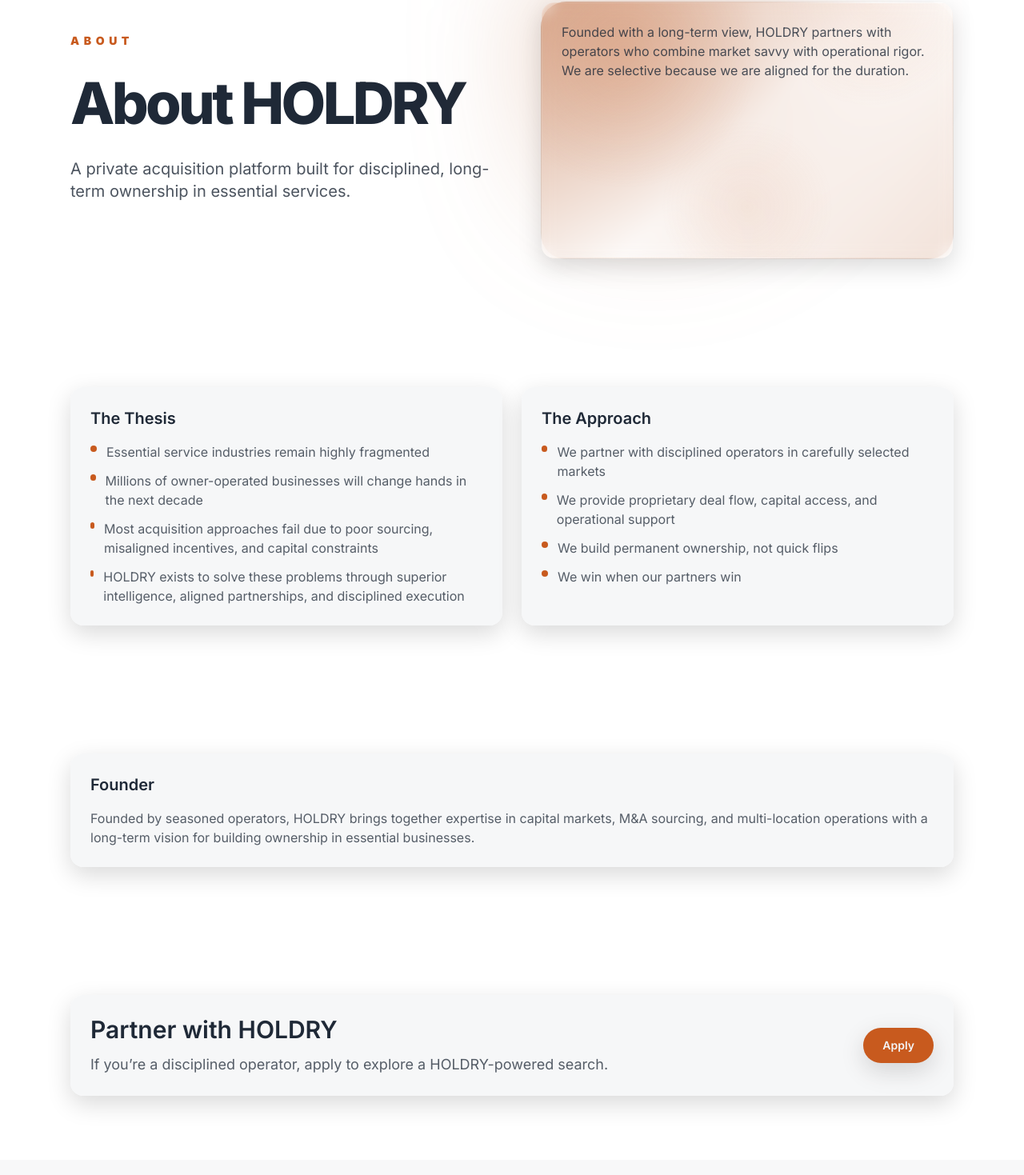
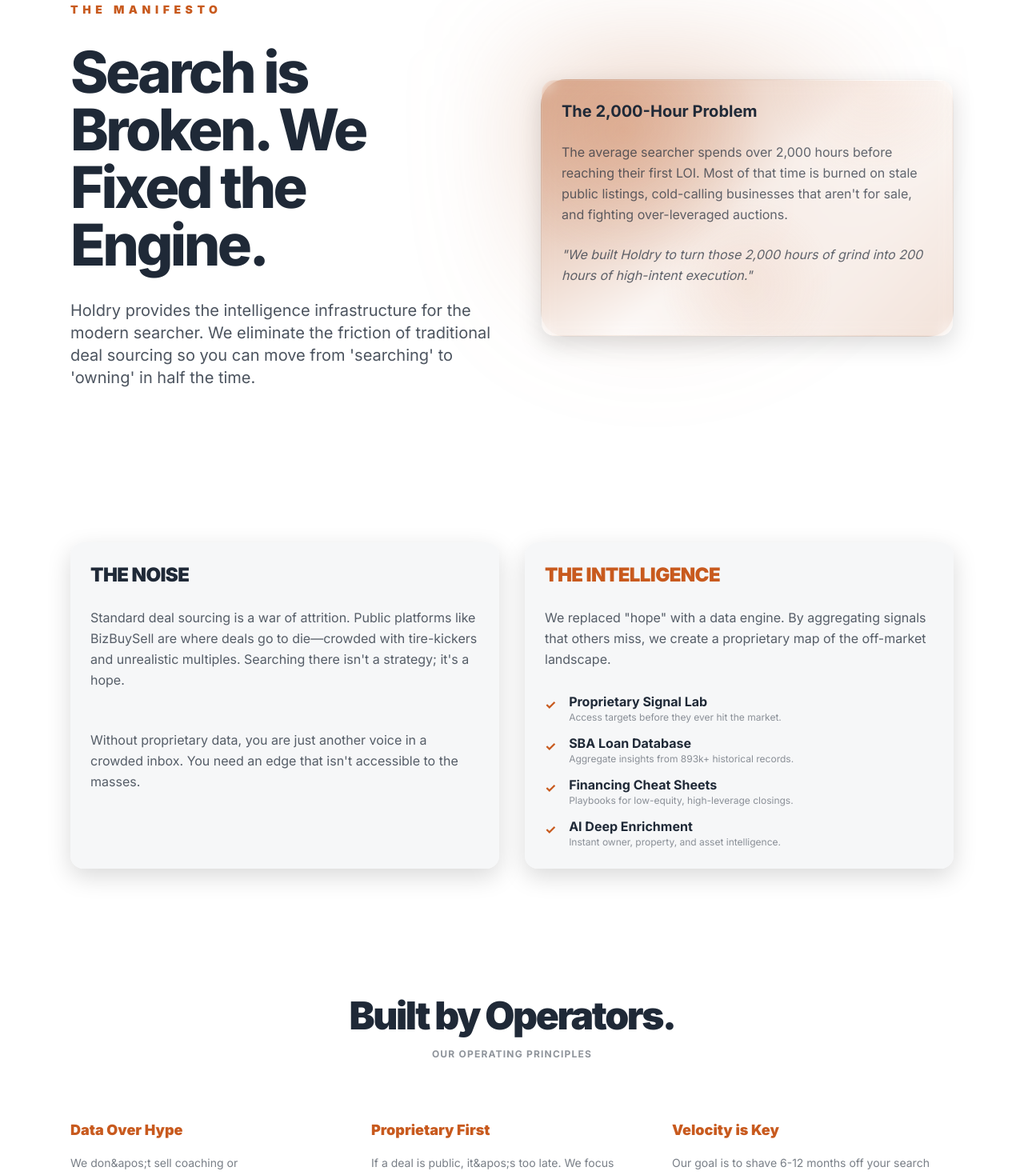
Before and after one commit to 7vw5pwdknv-spec/withpane.com, a Next.js app: page /about in a window 1280 px wide. Shown: the part 315-1784 px from the top of the page at 80% size. Built offline with nearby package versions, Linux system fonts and the light colour scheme.

Commit message:
Update page.tsx

```diff
--- a/src/app/(site)/about/page.tsx
+++ b/src/app/(site)/about/page.tsx
@@ -1,83 +1,125 @@
-import type { Metadata } from "next";
-import { CTASection } from "@/components/CTASection";
+import Link from "next/link";
 import { Hero } from "@/components/Hero";
-
-export const metadata: Metadata = {
-  title: "About HOLDRY",
-  description:
-    "HOLDRY builds ownership in essential service businesses through intelligence, capital, and disciplined execution."
-};
-
-const thesisPoints = [
-  "Essential service industries remain highly fragmented",
-  "Millions of owner-operated businesses will change hands in the next decade",
-  "Most acquisition approaches fail due to poor sourcing, misaligned incentives, and capital constraints",
-  "HOLDRY exists to solve these problems through superior intelligence, aligned partnerships, and disciplined execution"
-];
-
-const approachPoints = [
-  "We partner with disciplined operators in carefully selected markets",
-  "We provide proprietary deal flow, capital access, and operational support",
-  "We build permanent ownership, not quick flips",
-  "We win when our partners win"
-];
 
 export default function AboutPage() {
   return (
-    <div>
+    <div className="min-h-screen pb-20">
+      {/* Hero Manifesto */}
       <Hero
-        eyebrow="About"
-        title="About HOLDRY"
-        description="A private acquisition platform built for disciplined, long-term ownership in essential services."
+        eyebrow="The Manifesto"
+        title="Search is Broken. We Fixed the Engine."
+        description="Holdry provides the intelligence infrastructure for the modern searcher. We eliminate the friction of traditional deal sourcing so you can move from 'searching' to 'owning' in half the time."
       >
-        <p className="text-sand/80">
-          Founded with a long-term view, HOLDRY partners with operators who combine market savvy with operational rigor. We
-          are selective because we are aligned for the duration.
-        </p>
+        <div className="space-y-6">
+          <p className="text-xl font-bold text-sand">The 2,000-Hour Problem</p>
+          <p className="text-sand/70 leading-relaxed">
+            The average searcher spends over 2,000 hours before reaching their first LOI.
+            Most of that time is burned on stale public listings, cold-calling businesses
+            that aren&apos;t for sale, and fighting over-leveraged auctions.
+          </p>
+          <p className="text-sand/70 leading-relaxed italic">
+            &quot;We built Holdry to turn those 2,000 hours of grind into 200 hours of
+            high-intent execution.&quot;
+          </p>
+        </div>
       </Hero>
 
-      <section className="section grid gap-6 md:grid-cols-2">
-        <div className="card space-y-4">
-          <h3 className="text-xl font-semibold text-sand">The Thesis</h3>
-          <ul className="space-y-3 text-sand/75">
-            {thesisPoints.map((point) => (
-              <li key={point} className="flex items-start gap-3">
-                <span className="mt-1 h-2 w-2 rounded-full bg-accent" />
-                <span>{point}</span>
-              </li>
-            ))}
-          </ul>
-        </div>
+      {/* The Thesis Grid */}
+      <section className="section py-16">
+        <div className="grid gap-8 md:grid-cols-2">
+          {/* Column 1: The Problem */}
+          <div className="card space-y-6 border border-white/5 bg-midnight/40 p-10">
+            <h2 className="text-2xl font-black uppercase tracking-tight text-sand">The Noise</h2>
+            <p className="text-sand/75 leading-relaxed">
+              Standard deal sourcing is a war of attrition. Public platforms like BizBuySell
+              are where deals go to die—crowded with tire-kickers and unrealistic multiples.
+              Searching there isn&apos;t a strategy; it&apos;s a hope.
+            </p>
+            <div className="h-px w-full bg-white/5" />
+            <p className="text-sand/75 leading-relaxed">
+              Without proprietary data, you are just another voice in a crowded inbox.
+              You need an edge that isn&apos;t accessible to the masses.
+            </p>
+          </div>
 
-        <div className="card space-y-4">
-          <h3 className="text-xl font-semibold text-sand">The Approach</h3>
-          <ul className="space-y-3 text-sand/75">
-            {approachPoints.map((point) => (
-              <li key={point} className="flex items-start gap-3">
-                <span className="mt-1 h-2 w-2 rounded-full bg-accent" />
-                <span>{point}</span>
-              </li>
-            ))}
-          </ul>
+          {/* Column 2: The Holdry Infrastructure */}
+          <div className="card space-y-6 border border-accent/20 bg-accent/5 p-10">
+            <h2 className="text-2xl font-black uppercase tracking-tight text-accent">The Intelligence</h2>
+            <p className="text-sand/75 leading-relaxed">
+              We replaced &quot;hope&quot; with a data engine. By aggregating signals
+              that others miss, we create a proprietary map of the off-market landscape.
+            </p>
+            <ul className="space-y-4 pt-2">
+              {[
+                { label: "Proprietary Signal Lab", desc: "Access targets before they ever hit the market." },
+                { label: "SBA Loan Database", desc: "Aggregate insights from 893k+ historical records." },
+                { label: "Financing Cheat Sheets", desc: "Playbooks for low-equity, high-leverage closings." },
+                { label: "AI Deep Enrichment", desc: "Instant owner, property, and asset intelligence." }
+              ].map((item, i) => (
+                <li key={i} className="flex gap-4">
+                  <span className="text-accent font-bold">✓</span>
+                  <div>
+                    <p className="font-bold text-sand leading-none">{item.label}</p>
+                    <p className="mt-1 text-xs text-sand/50">{item.desc}</p>
+                  </div>
+                </li>
+              ))}
+            </ul>
+          </div>
         </div>
       </section>
 
-      <section className="section pb-16">
-        <div className="card space-y-4">
-          <h3 className="text-xl font-semibold text-sand">Founder</h3>
-          <p className="text-sand/75">
-            Founded by seasoned operators, HOLDRY brings together expertise in capital markets, M&A sourcing, and
-            multi-location operations with a long-term vision for building ownership in essential businesses.
-          </p>
+      {/* Core Values / Operating Principles */}
+      <section className="section space-y-12 py-10">
+        <div className="space-y-4 text-center">
+          <h2 className="text-3xl font-black tracking-tighter text-sand md:text-5xl">Built by Operators.</h2>
+          <p className="text-xs font-bold uppercase tracking-widest text-sand/50">Our Operating Principles</p>
+        </div>
+
+        <div className="grid gap-6 md:grid-cols-3">
+          {[
+            {
+              title: "Data Over Hype",
+              desc: "We don&apos;t sell coaching or &apos;mindset.&apos; We sell raw infrastructure. Actionable intelligence that leads to LOIs."
+            },
+            {
+              title: "Proprietary First",
+              desc: "If a deal is public, it&apos;s too late. We focus exclusively on the signals that lead to proprietary, off-market conversations."
+            },
+            {
+              title: "Velocity is Key",
+              desc: "Our goal is to shave 6-12 months off your search timeline. We provide the tools to let you move at institutional speed."
+            }
+          ].map((principle, i) => (
+            <div key={i} className="space-y-4 border-t border-white/10 pt-6">
+              <h3 className="text-lg font-black text-accent">{principle.title}</h3>
+              <p className="text-sm leading-relaxed text-sand/60">{principle.desc}</p>
+            </div>
+          ))}
         </div>
       </section>
 
-      <CTASection
-        title="Partner with HOLDRY"
-        description="If you’re a disciplined operator, apply to explore a HOLDRY-powered search."
-        cta={{ href: "/partner#apply", label: "Apply" }}
-        subtle
-      />
+      {/* Closing CTA */}
+      <section className="section py-20">
+        <div className="space-y-8 rounded-[3rem] border border-white/5 bg-gradient-to-br from-midnight to-charcoal p-12 text-center shadow-2xl">
+          <h2 className="text-3xl font-black tracking-tighter text-sand md:text-6xl">
+            Stop searching. <br />
+            <span className="text-accent">Start acquiring.</span>
+          </h2>
+          <p className="mx-auto max-w-xl text-sand/60">
+            Holdry is the engine for the next generation of essential service owners.
+            Pick your tier and get immediate access to the workspace.
+          </p>
+          <div className="flex flex-wrap justify-center gap-4">
+            <Link href="/pricing" className="btn-primary px-10 py-4 font-bold">
+              View the Platform
+            </Link>
+            <Link href="/newsletter" className="btn-secondary px-10 py-4 font-bold border-white/10">
+              Read the Manifesto
+            </Link>
+          </div>
+        </div>
+      </section>
     </div>
   );
 }
```
